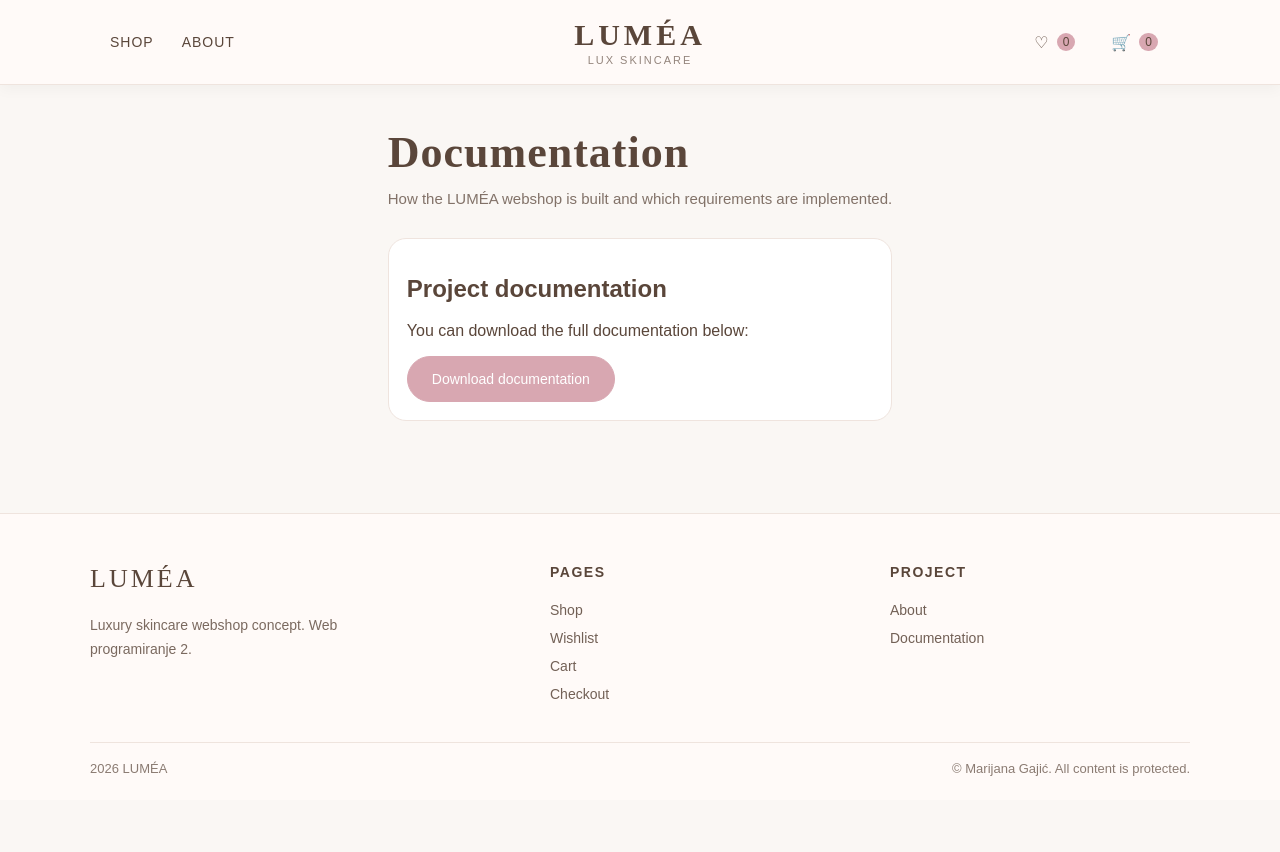
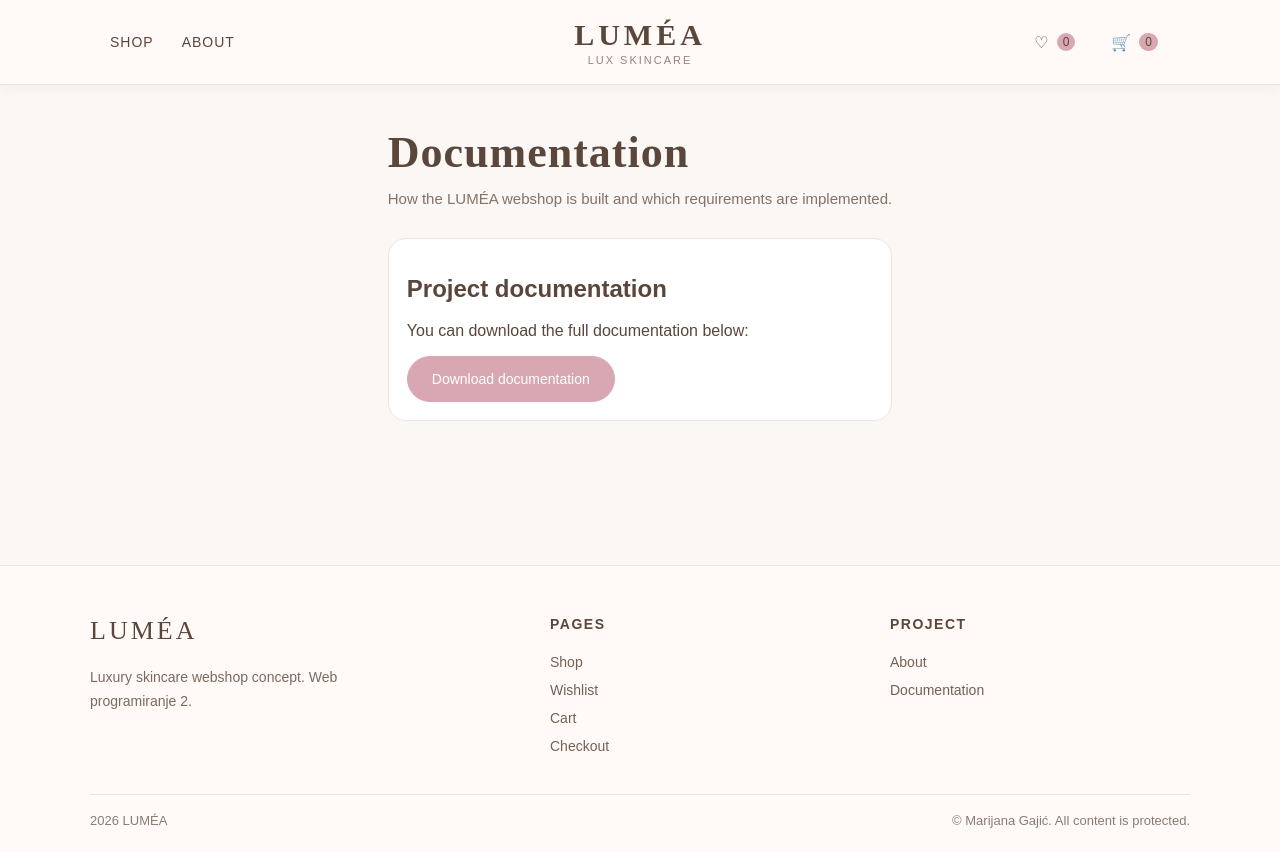
Before and after one commit to MarijanaGG/LumeaShopWeb2, a plain HTML site: page docs.html in a window 1280 px wide. Before the commit the page ends 800 px from the top, so only its background shows below. Drawn offline with Linux system fonts and the light colour scheme.

Commit message:
Add files via upload

```diff
--- a/assets/css/style.css
+++ b/assets/css/style.css
@@ -1840,9 +1840,6 @@ body {
   }
 }
 
-.site-footer {
-  margin-top: 0;
-}
 html, body {
   height: 100%;
 }
@@ -1855,3 +1852,13 @@ body {
 main {
   flex: 1;
 }
+
+.doc-page {
+  min-height: 60vh;
+  display: flex;
+  flex-direction: column;
+  justify-content: flex-start;
+}
+.site-footer {
+  margin-top: auto;
+}
```
Also changed, not shown: 2 other files.
